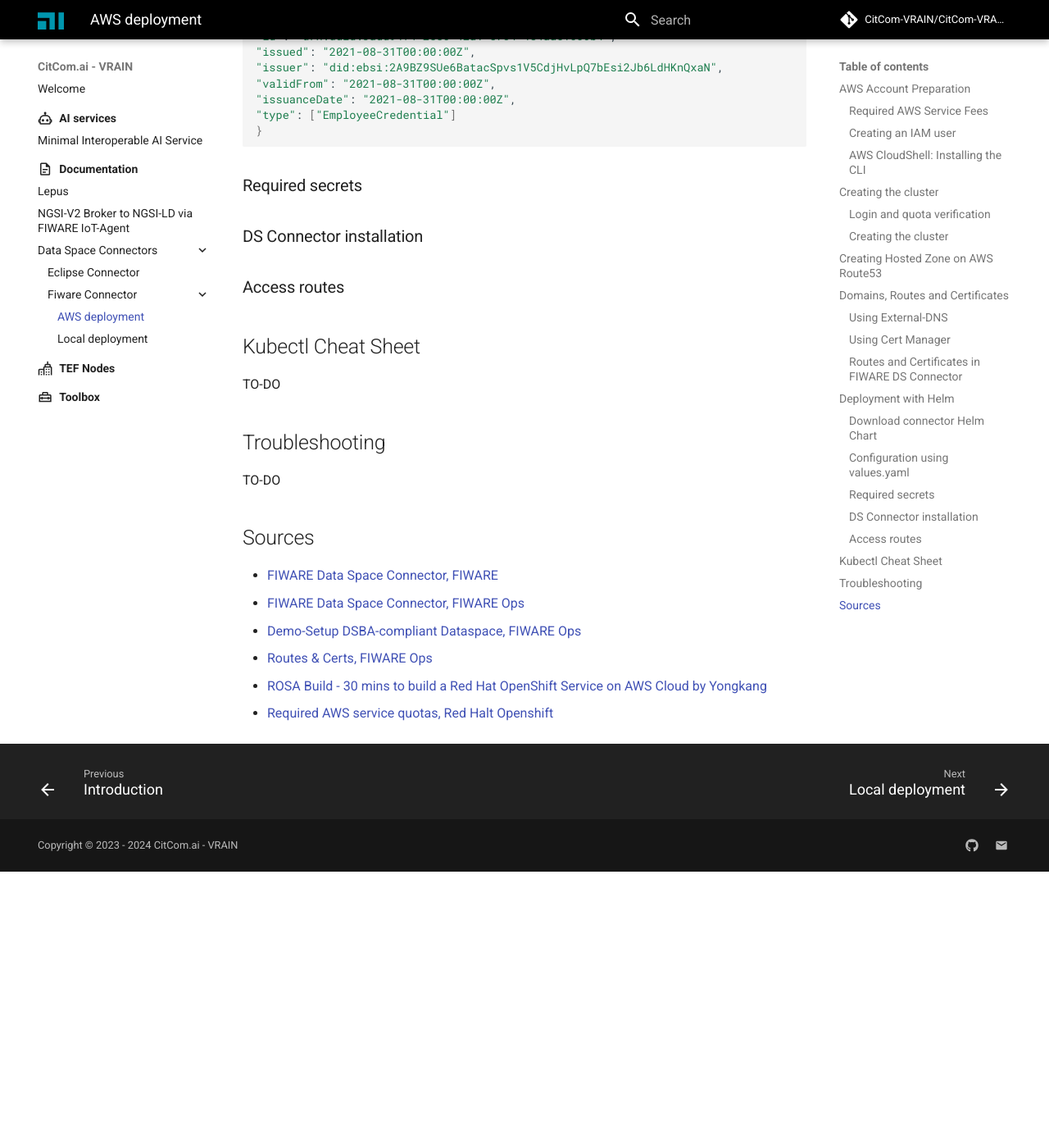
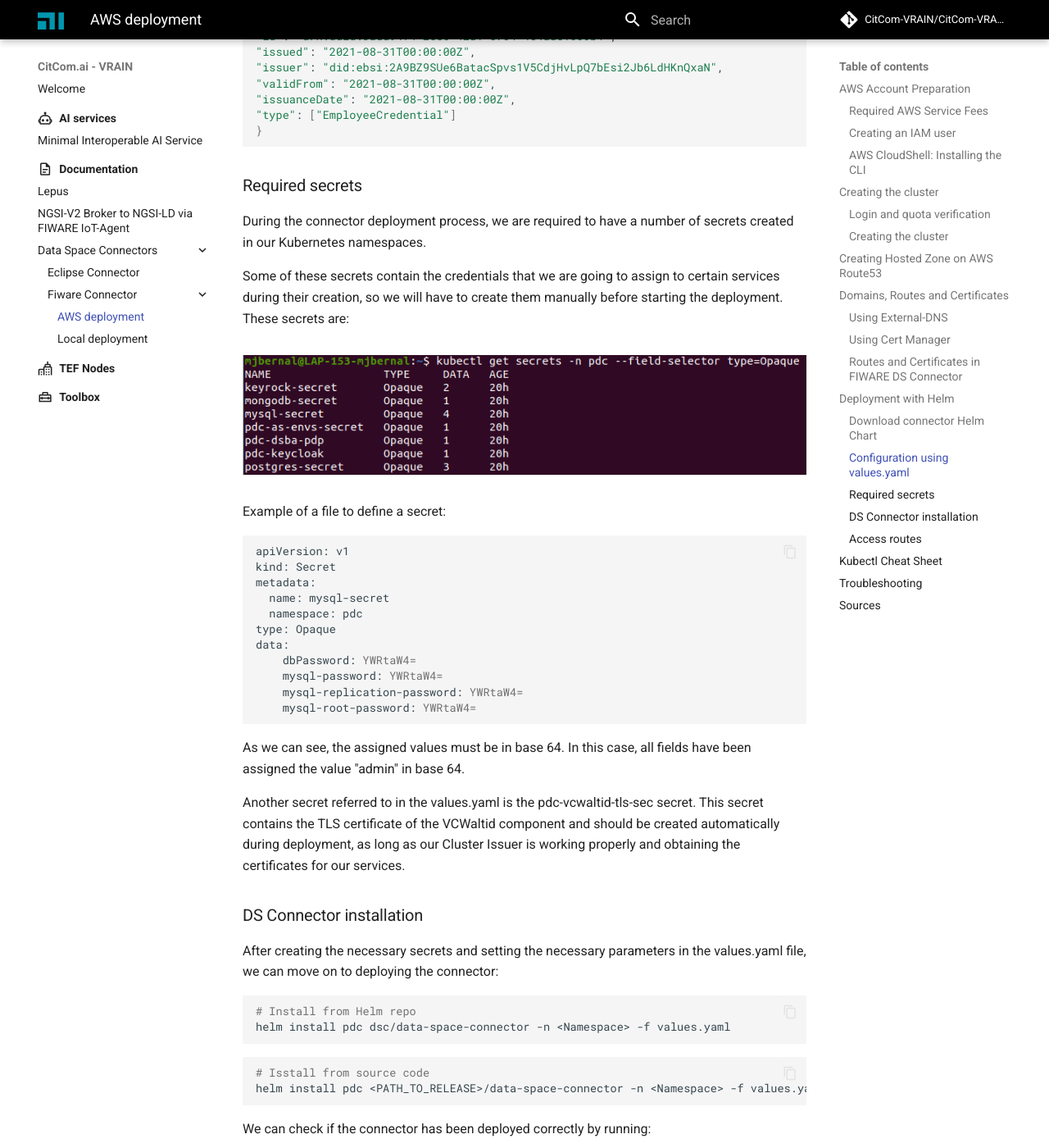
Before and after one commit to riseupalex/CitComAI-Hub.github.io, an MkDocs documentation site: the page built from docs/documentation/data_space_connector/fiware_connector/aws_deployment.md, in a window 1280 px wide and 1400 px high, scrolled down 16408 px. Shown: the whole window at 82% size. Built offline with MkDocs 1.6.1 and Material for MkDocs 9.7.7, drawn with Linux system fonts in a browser that asks for light colours; comment, search, counter and statistics services are not loaded; before the commit the page ends 17471 px from its top, so only the background shows below that; some of the changed text lies outside the part shown.

Commit message:
Add section 6

````diff
--- a/docs/documentation/data_space_connector/fiware_connector/aws_deployment.md
+++ b/docs/documentation/data_space_connector/fiware_connector/aws_deployment.md
@@ -529,14 +529,129 @@
 ```
 
 ### Required secrets
+During the connector deployment process, we are required to have a number of secrets created in our Kubernetes namespaces.
+
+Some of these secrets contain the credentials that we are going to assign to certain services during their creation, so we will have to create them manually before starting the deployment. These secrets are:
+
+<figure markdown>
+![Required secrets](img/required_secrets.png){ loading=lazy }
+</figure>
+
+Example of a file to define a secret:
+
+```bash
+apiVersion: v1
+kind: Secret
+metadata:
+  name: mysql-secret
+  namespace: pdc
+type: Opaque
+data:
+    dbPassword: YWRtaW4=
+    mysql-password: YWRtaW4=
+    mysql-replication-password: YWRtaW4=
+    mysql-root-password: YWRtaW4=
+```
+
+As we can see, the assigned values must be in base 64. In this case, all fields have been assigned the value "admin" in base 64.
+
+Another secret referred to in the values.yaml is the pdc-vcwaltid-tls-sec secret. This secret contains the TLS certificate of the VCWaltid component and should be created automatically during deployment, as long as our Cluster Issuer is working properly and obtaining the certificates for our services.
 
 ### DS Connector installation
+After creating the necessary secrets and setting the necessary parameters in the values.yaml file, we can move on to deploying the connector:
+
+```bash
+# Install from Helm repo
+helm install pdc dsc/data-space-connector -n <Namespace> -f values.yaml
+```
+
+```bash
+# Isstall from source code
+helm install pdc <PATH_TO_RELEASE>/data-space-connector -n <Namespace> -f values.yaml
+```
+
+We can check if the connector has been deployed correctly by running:
+
+```bash
+kubectl get all -n <Namespace>
+```
+
+<figure markdown>
+![Pods](img/pods.png){ loading=lazy }
+</figure>
 
 ### Access routes
 
+| **Aplicación**                            | URL                                                                                                                                                                              | Descripción                                                                              |
+| ----------------------------------------- | -------------------------------------------------------------------------------------------------------------------------------------------------------------------------------- | ---------------------------------------------------------------------------------------- |
+| Keycloack de nuestro Package Delivery Co. | [https://keycloak-pdc-demo.ds.smartcity-marketplace.com/realms/fiware-server/account/#/](https://keycloak-pdc-demo.ds.smartcity-marketplace.com/realms/fiware-server/account/#/) | Keycloak para obtener Verifiable Credentials. Usuario y contraseña: legal-representative |
+| Wallet                                    | [https://demo-wallet.fiware.dev/](https://demo-wallet.fiware.dev/)                                                                                                               | Para escanear los QR y obtener los credenciales a través de un smartphone                |
+| Onboarding Portal                         | [https://onboarding-portal.dsba.fiware.dev](https://onboarding-portal.dsba.fiware.dev/)                                                                                          | Para registrarse en el Demo Data Space de FIWARE                                         |
+| Marketplace                               | [https://marketplace.dsba.fiware.dev](https://marketplace.dsba.fiware.dev/)                                                                                                      | Acceder al marketplace del Demo Data Space de FIWARE                                     |
+
+Details about the onboarding process in the Data Space and access to the Marketplace:
+[https://github.com/DOME-Marketplace/dome-gitops/blob/main/doc/DEMO.md](https://github.com/DOME-Marketplace/dome-gitops/blob/main/doc/DEMO.md)
+
 ## Kubectl Cheat Sheet
-TO-DO
+Create or delete a namespace:
 
+```bash
+# Create
+kubectl create ns <Namespace>
+# Delete
+kubectl delete ns <Namespace>
+```
+**Note:** When the connector deployment fails, the quickest option is to delete the namespace and recreate it. Then re-create the secrets and start the deployment with helm.
+
+Create a resource via a file:
+
+```bash
+kubectl apply -f <FILE.YAML>
+```
+
+Check the resources deployed in a namespace:
+
+```bash
+# Get Pods
+kubectl get pods -n <Namespace>
+# Get services
+kubectl get services -n <Namespace>
+# Get jobs
+kubectl get jobs -n <Namespace>
+# Get routes
+kubectl get routes -n <Namespace>
+# Get secrets
+kubectl get secrets -n <Namespace>
+# Get certificates
+kubectl get certificates -n <Namespace>
+# ...
+# Get all
+kubectl get all -n <Namespace>
+```
+
+Check resources at cluster level:
+
+```bash
+# Get Cluster Issuers list
+kubectl get clusterissuer
+# Get External DNS list
+kubectl get externaldns
+
+```
+
+Describe a resource (to see errors when the resource is not displayed correctly):
+
+```bash
+kubectl describe <Resource_type> <Resource_name> -n <Namespace>
+
+# Example
+kubectl describe pod keyrock-pdc-0 -n pdc
+
+```
+View logs of a pod (usually to see application errors after deployment):
+```bash
+kubectl logs <Pod_name> -n <Namespace>
+```
 ## Troubleshooting
 TO-DO
 
````
Also changed, not shown: docs/documentation/data_space_connector/fiware_connector/img/pods.png (added), docs/documentation/data_space_connector/fiware_connector/img/required_secrets.png (added).
